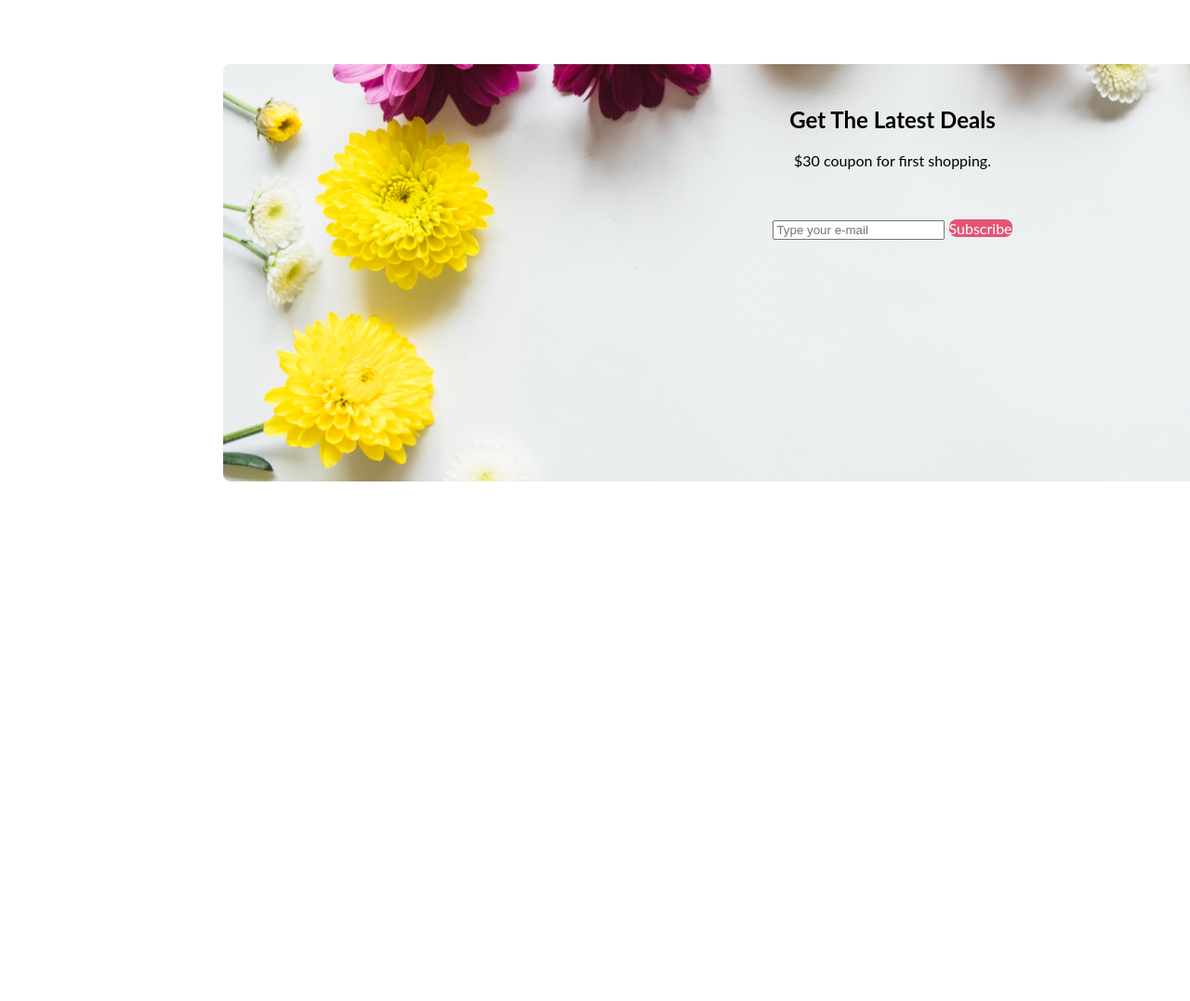
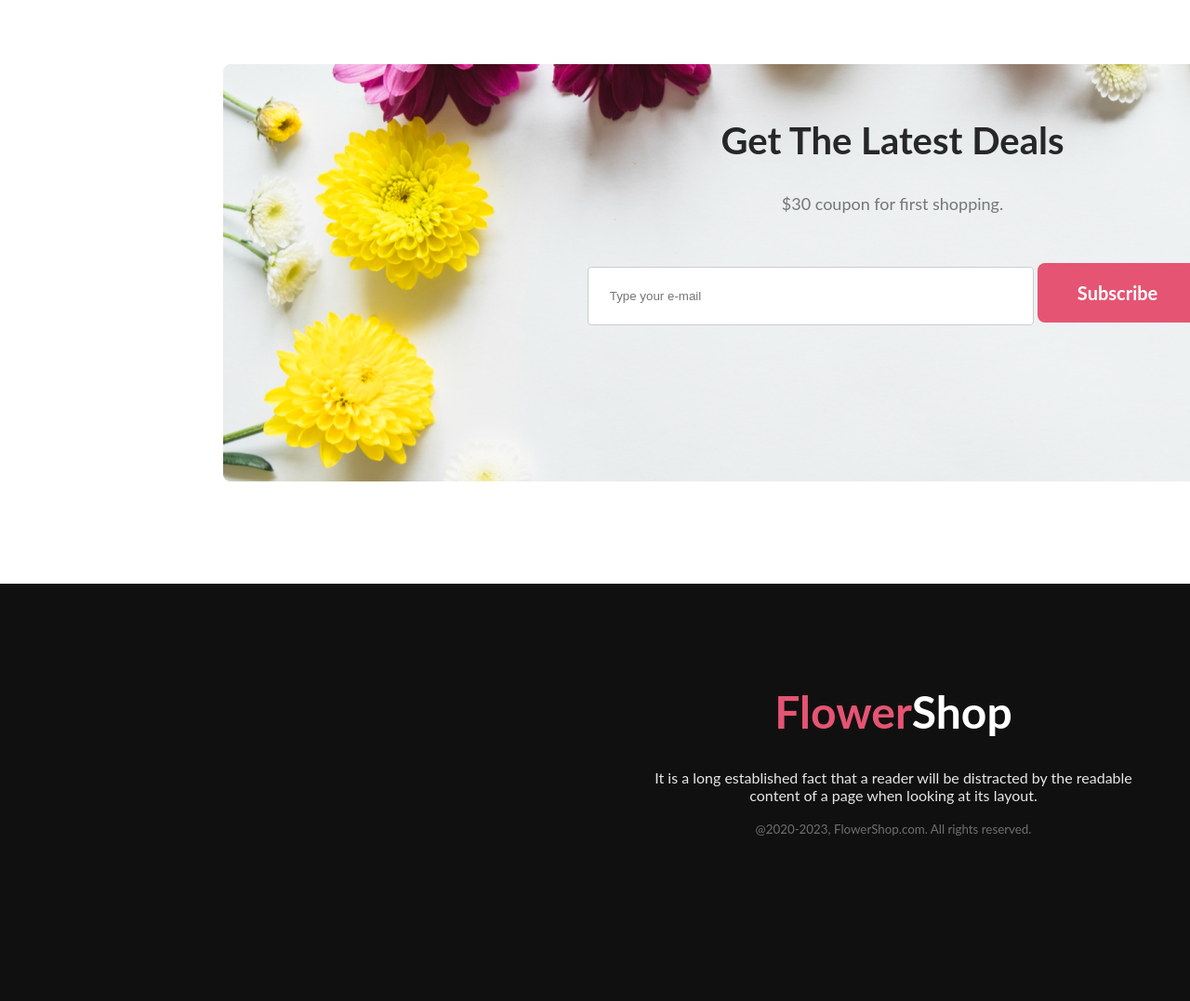
Before and after one commit to Saddam2005/assignment-projects, a plain HTML site: page index.html in a window 1280 px wide. Shown: the part 3420-4497 px from the top of the page at 93% size. Before the commit the page ends 4048 px from the top, so only its background shows below. Drawn offline with Linux system fonts and the light colour scheme.

Commit message:
footer added

```diff
--- a/index.html
+++ b/index.html
@@ -155,4 +155,14 @@
 
 
 </body>
+
+<footer>
+    <div class="footer-item">
+        <h1 class="footer-heading"><span>Flower</span>Shop</h1>
+    <p class="footer-details">It is a long established fact that a reader will be distracted by the readable <br>
+        content of a page when looking at its layout.</p>
+
+        <small>@2020-2023, FlowerShop.com. All rights reserved. </small>
+    </div>
+</footer>
 </html>
--- a/style.css
+++ b/style.css
@@ -194,6 +194,14 @@ span{
     position: relative;
 
 }
+.latest-deals{
+    color: #272727;
+    font-size: 40px;
+}
+.coupon-offer{
+    font-size: 18px;
+    color: rgba(39, 39, 39, 0.60);
+}
 .container-text{
     text-align: center;
     width: 1170px;
@@ -207,8 +215,43 @@ span{
     padding-top: 2%;}
 
     .subscribe-button{
+        text-decoration: none;
+        color: white;
+        border-radius: 8px;
         border-radius: 8px;
         background: #E55473;
-        text-decoration: none;
+        padding: 20px 43px;
+        font-size: 20px;
+        font-weight: 700;
+    }
+    input[type=text],
+    select,
+    textarea {
+        width: 25%;
+        padding: 23px;
+        border: 1px solid #ccc;
+        border-radius: 4px;
+        box-sizing: border-box;
+        margin-bottom: 2%;
+    }
+
+    footer{
+        width: 1922px;
+        height: 449px;
+        background: #111010;
+    }
+    .footer-item{
+        text-align: center;
+        padding-top: 4%;
+
+    }
+    .footer-heading{
         color: white;
+        font-size: 48px;
     }
+    .footer-details{
+        color: rgba(255, 255, 255, 0.90);
+    }
+    small{
+        color: rgba(255, 255, 255, 0.40);
+    }
```
